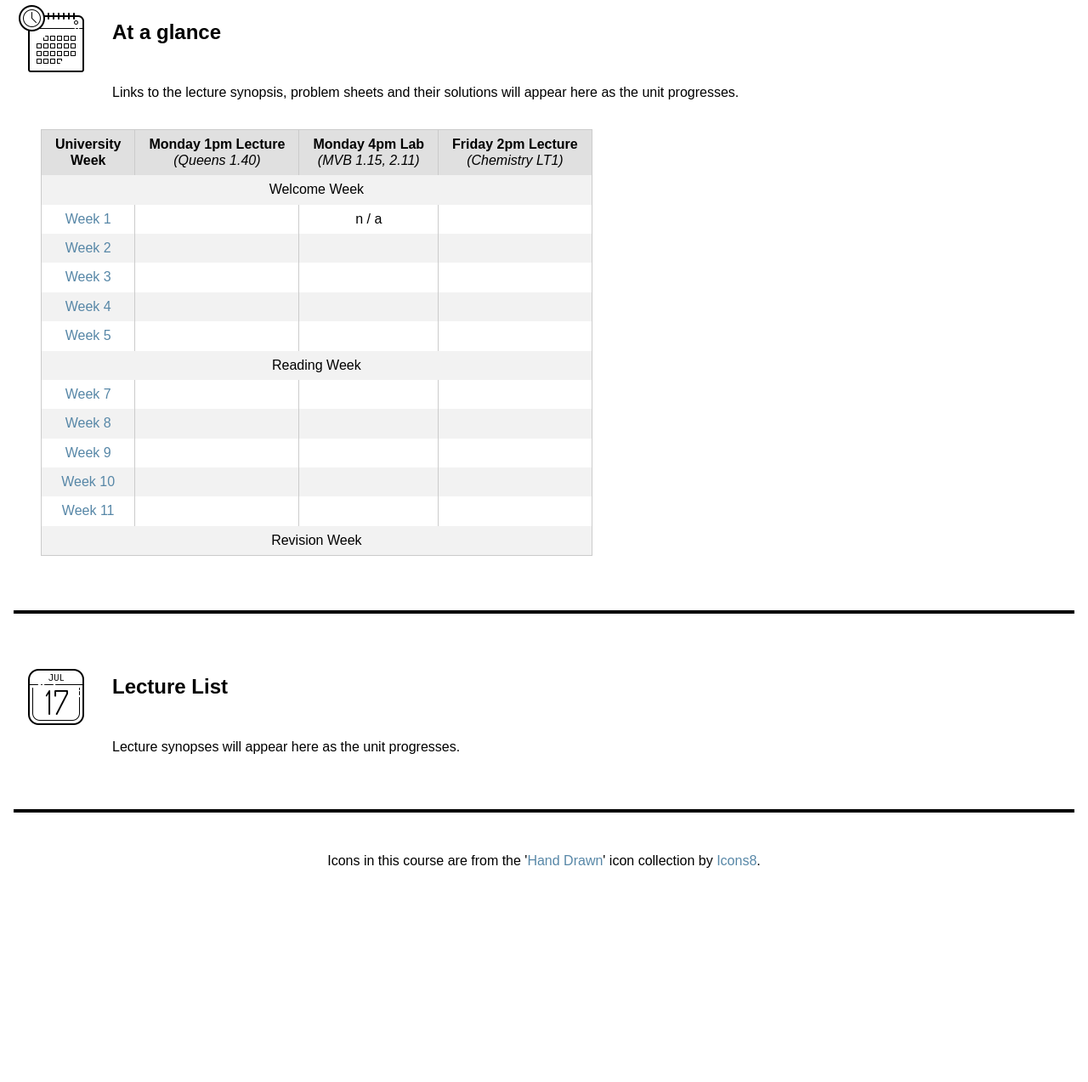
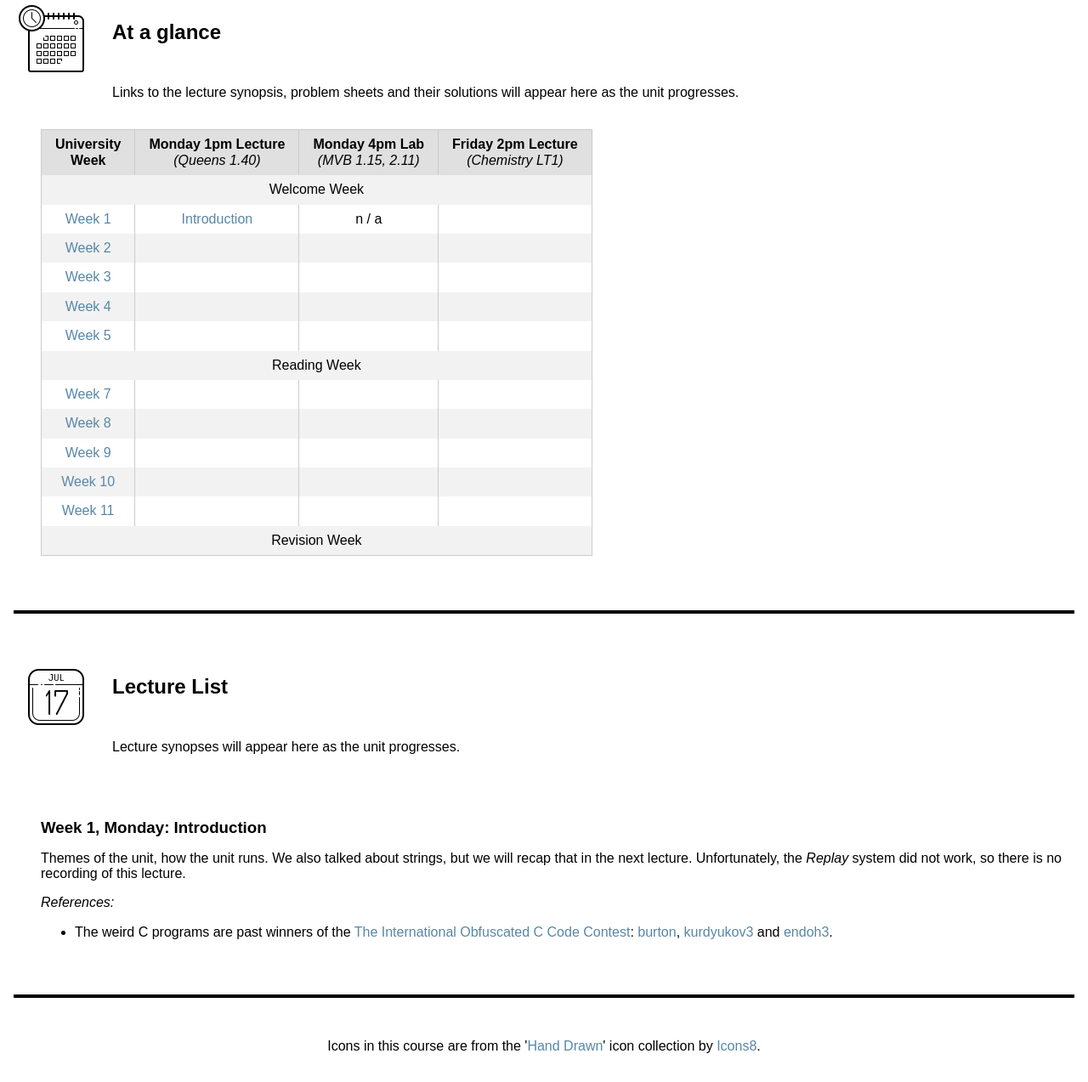
Before and after one commit to uob-coms20007/webpages, a Jekyll site: the page built from schedule.md, in a window 1280 px wide. Shown: the whole page at 85% size. Built offline with Jekyll 4.4.1, drawn with Linux system fonts in a browser that asks for light colours; nearby versions of some CDN libraries; before the commit the page ends 1055 px from its top, so only the background shows below that.

Commit message:
lecture 1

```diff
--- a/_data/_lectures.yml
+++ /dev/null
@@ -1,5 +0,0 @@
-- title: Introduction
-  description: Themes of the unit, how the unit runs, strings and languages.
-  replay:
-  notes:
-  links:
--- /dev/null
+++ b/_data/lectures.yml
@@ -0,0 +1,6 @@
+- title: Introduction
+  description: Themes of the unit, how the unit runs.  We also talked about strings, but we will recap that in the next lecture.  Unfortunately, the *Replay* system did not work, so there is no recording of this lecture.
+  replay:
+  notes:
+  refs:
+    - "The weird C programs are past winners of the [The International Obfuscated C Code Contest](https://www.ioccc.org/): [burton](https://www.ioccc.org/2020/burton/prog.c), [kurdyukov3](https://www.ioccc.org/2020/kurdyukov3/prog.c) and [endoh3](https://www.ioccc.org/2020/endoh3/prog.c)."
--- a/schedule.md
+++ b/schedule.md
@@ -140,13 +140,11 @@ title: schedule
   </ul>
 </p>
 {% endif %}
-{% if lec.links %}
+{% if lec.refs %}
 <p><i>References:</i>
   <ul>
-  {% for r in lec.links %}
-    <li>
-      <a href="{{r}}" target="_blank">{{ r }}</a>
-    </li>
+  {% for r in lec.refs %}
+    <li>{{ r | markdownify }}</li>
   {% endfor %}
   </ul>
 </p>
```
